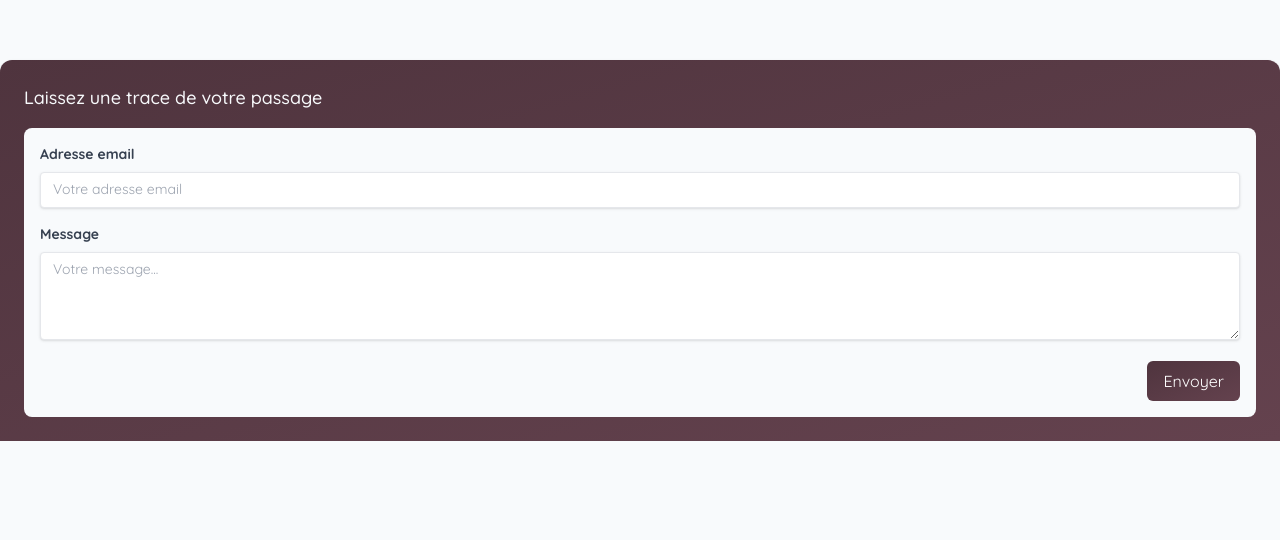
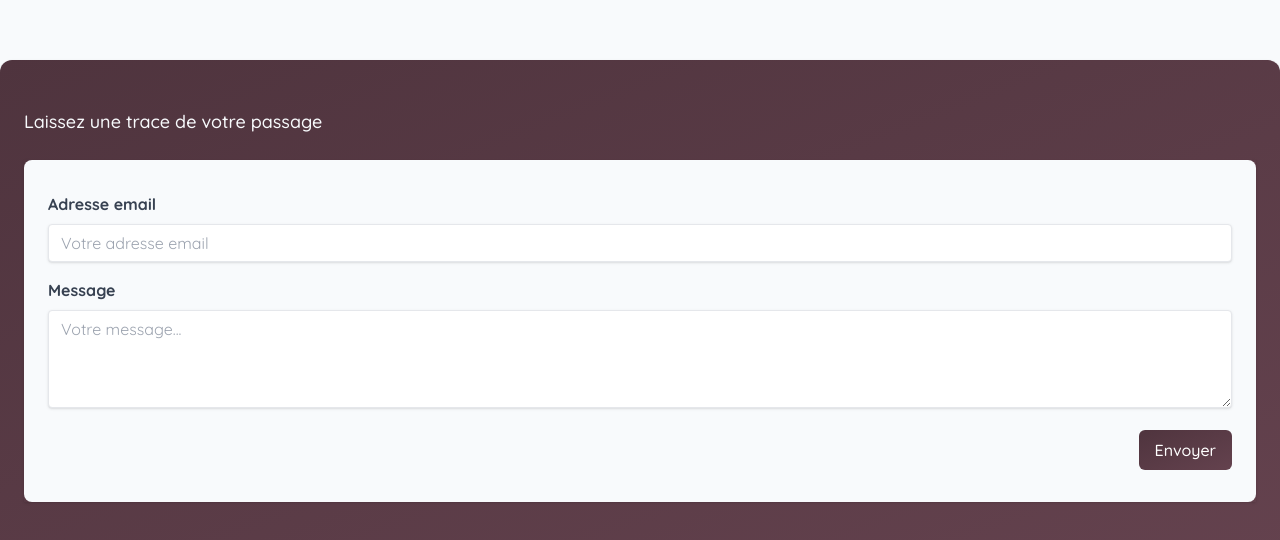
Before and after one commit to henrotaym/valou-expo, a Next.js app: page / in a window 1280 px wide. Shown: the part 740-1280 px from the top of the page. Before the commit the page ends 1181 px from the top, so only its background shows below. Built offline with nearby package versions, Linux system fonts and the light colour scheme; no server answers; the database is empty.

Commit message:
:lipstick: Upgrading UI consistancy.

```diff
--- a/components/index/Testimonial/Body.tsx
+++ b/components/index/Testimonial/Body.tsx
@@ -4,12 +4,14 @@ type Props = { testimonial: Testimonial };
 
 const Body = ({ testimonial }: Props) => {
   return (
-    <main className="text-gray-700 bg-slate-50 px-6 pt-6 pb-8 grid gap-4">
+    <main className="text-gray-700 bg-slate-50 px-6 pt-14 pb-16 grid gap-16">
       <div
         dangerouslySetInnerHTML={{ __html: testimonial.body }}
         className="grid gap-4"
       />
-      <span className="text-right">{testimonial.model}</span>
+      <span className="text-right mr-2 font-medium text-[#614450]">
+        {testimonial.model}
+      </span>
     </main>
   );
 };
--- a/layout/Footer.tsx
+++ b/layout/Footer.tsx
@@ -37,14 +37,14 @@ const Footer = () => {
     setMessage(target.value);
   };
   return (
-    <footer className="p-6 bg-gradient-to-br from-[#4f343e] to-[#64424e] rounded-t-xl shadow">
-      <h2 className="text-slate-50 text-lg font-medium mb-4">
+    <footer className="px-6 pt-12 pb-16 bg-gradient-to-br from-[#4f343e] to-[#64424e] rounded-t-xl shadow">
+      <h2 className="text-slate-50 text-lg font-medium mb-6">
         Laissez une trace de votre passage
       </h2>
       <div className="bg-slate-50 rounded-lg">
-        <form action="" className="p-4" onSubmit={submit}>
+        <form action="" className="px-6 pt-8 pb-8 shadow" onSubmit={submit}>
           <div className="mb-4">
-            <label className="block text-gray-700 text-sm" htmlFor="username">
+            <label className="block text-gray-700" htmlFor="username">
               <span className="inline-block mb-2 font-bold">Adresse email</span>
               <input
                 className="shadow appearance-none border rounded w-full py-2 px-3 text-gray-700 leading-tight focus:outline-none focus:shadow-outline focus:ring-[#614450] focus:ring-2"
@@ -59,7 +59,7 @@ const Footer = () => {
             </label>
           </div>
           <div className="mb-4">
-            <label className="block text-gray-700 text-sm" htmlFor="comment">
+            <label className="block text-gray-700" htmlFor="comment">
               <span className="inline-block mb-2 font-bold">Message</span>
               <textarea
                 className="shadow appearance-none border rounded w-full py-2 px-3 text-gray-700 leading-tight focus:outline-none focus:shadow-outline focus:ring-[#614450] focus:ring-2"
@@ -76,7 +76,7 @@ const Footer = () => {
           <div className="flex justify-end">
             <button
               type="submit"
-              className="bg-gradient-to-br from-[#4f343e] to-[#64424e] text-white py-2 px-4 rounded-md focus:outline-none focus:shadow-outline transition"
+              className="font-medium bg-gradient-to-br from-[#4f343e] to-[#64424e] text-white py-2 px-4 rounded-md focus:outline-none focus:shadow-outline transition"
             >
               Envoyer
             </button>
```
